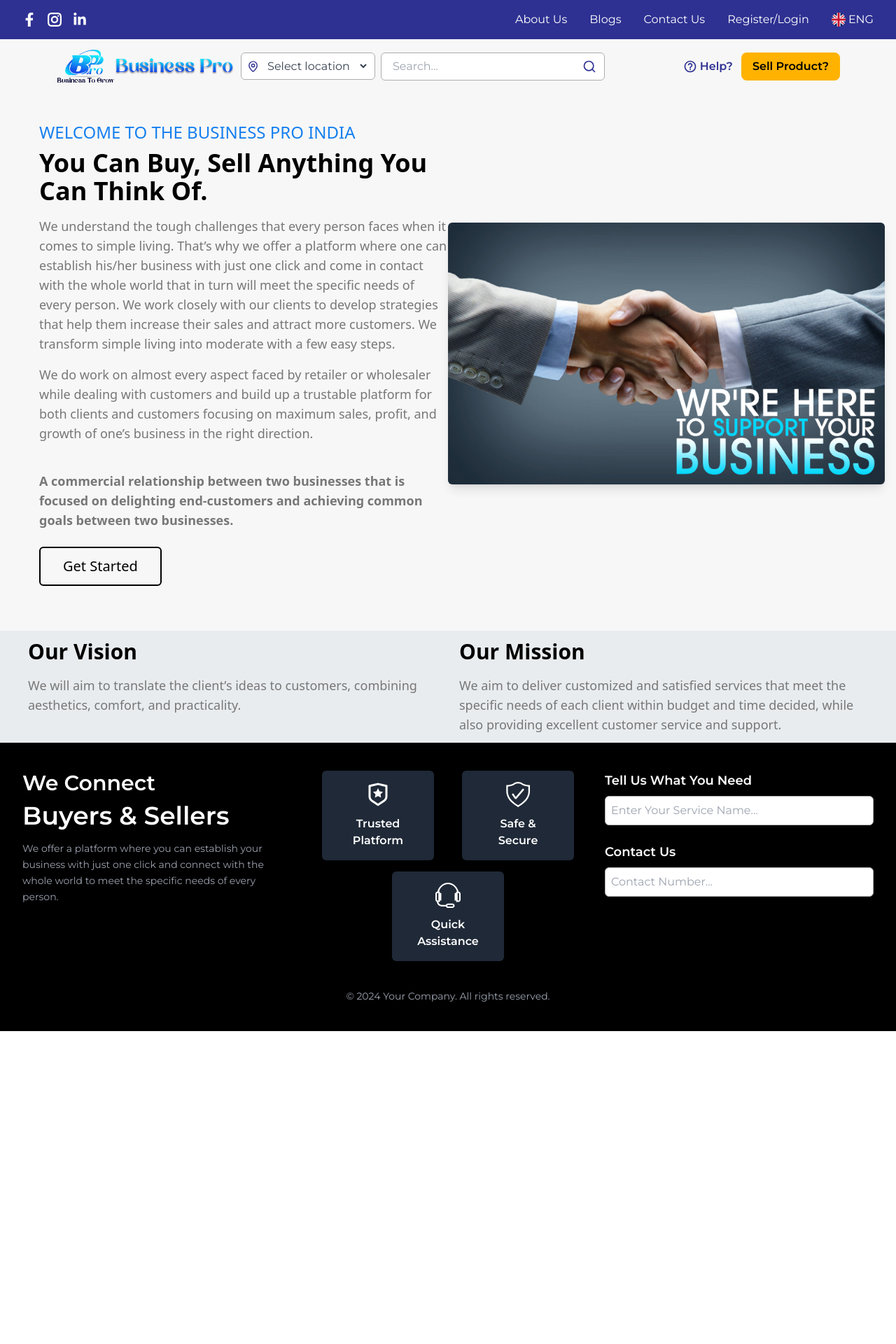
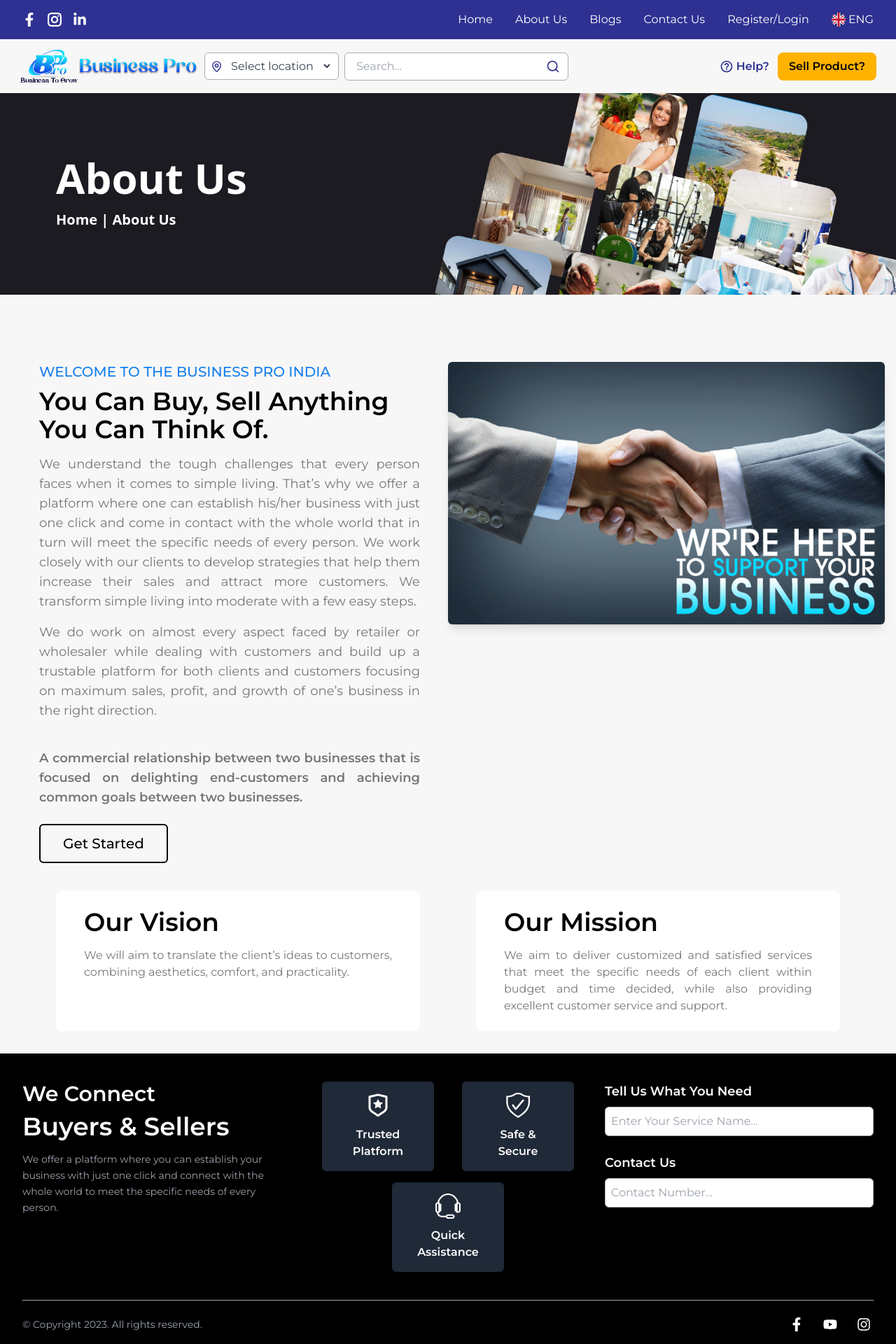
Before and after one commit to Jasveer399/Bpro-Business-FRONTEND, a React (Vite) app: page /about-us in a window 1280 px wide. Shown: the top 1920 px of the page at 70% size. Before the commit the page ends 1473 px from the top, so only its background shows below. Built offline with nearby package versions, Linux system fonts and the light colour scheme.

Commit message:
make dealer profile editable and change password of dealer

```diff
--- a/src/Dealer Dashboard/Components/Dashboard/DealerLayout.jsx
+++ b/src/Dealer Dashboard/Components/Dashboard/DealerLayout.jsx
@@ -40,7 +40,7 @@ function DealerLayout() {
     <div className="h-screen w-screen relative">
       <Navbar />
       <Header />
-      <div className="flex">
+      <div className="flex w-full">
         {/* Sidebar */}
         <div className="w-[22%] h-full">
           {/* Profile Section */}
--- a/src/Dealer Dashboard/Components/Forms/Contact Us/ContactForm.jsx
+++ b/src/Dealer Dashboard/Components/Forms/Contact Us/ContactForm.jsx
@@ -15,7 +15,7 @@ function ContactForm() {
 
   return (
     <div>
-      <div className="grid grid-cols-1 lg:grid-cols-2 gap-8 bg-white shadow-lg rounded-lg p-8 max-w-5xl mx-auto mt-10 mb-20">
+      <div className="grid grid-cols-1 lg:grid-cols-2 gap-8 bg-white shadow-lg rounded-lg p-8 max-w-[75rem] mx-auto mt-10 mb-20">
         {/* Contact Form */}
         <div>
           <h2 className="text-2xl font-bold mb-6 text-gray-800">
@@ -88,7 +88,7 @@ function ContactForm() {
         </div>
       </div>
 
-      <div className="flex flex-wrap justify-center gap-6 bg-white shadow-lg rounded-lg p-6 mx-auto mt-8">
+      <div className="flex flex-wrap justify-center gap-6 bg-white shadow-lg rounded-lg px-6 py-8 mx-auto mt-8">
         {[
           { image: contactPageImage1, link: "https://thestyledesign.com/" },
           { image: contactPageImage2, link: "https://chattertots.co.in/" },
@@ -105,7 +105,7 @@ function ContactForm() {
             <img
               src={item.image}
               alt={`Contact Page ${index + 1}`}
-              className="w-32 sm:w-40 lg:w-64 h-auto object-contain"
+              className="w-36 sm:w-40 lg:w-80 h-auto object-contain"
             />
           </a>
         ))}
--- a/src/Dealer Dashboard/Components/Forms/ProductLisiting.jsx
+++ b/src/Dealer Dashboard/Components/Forms/ProductLisiting.jsx
@@ -275,8 +275,11 @@ function ProductLisiting() {
   return (
     <>
       <Navbar />
+      <div className='mx-3'>
+      <Header />
+      </div>
       <img src="header-banner.jpg" alt="productLisiting" className='w-full h-72 object-cover relative' />
-      <h1 className='flex flex-col md:text-6xl text-4xl font-semibold text-white absolute top-40 md:left-20 left-5 gap-4'>Product Lisiting <span className='text-xl'>Home | Product Lisiting</span></h1>
+      <h1 className='flex flex-col md:text-6xl text-4xl font-semibold text-white absolute top-56 md:left-20 left-5 gap-4'>Product Lisiting <span className='text-xl'>Home | Product Lisiting</span></h1>
       <div className='mx-52 mt-20'>
         <h1 className='text-4xl font-bold text-center'>Create New listing</h1>
         <form className='flex flex-col gap-10' onSubmit={handleSubmit(addProductLisitingHandler)} >
--- a/src/Dealer Dashboard/Components/Home/Footer.jsx
+++ b/src/Dealer Dashboard/Components/Home/Footer.jsx
@@ -3,6 +3,7 @@ import FooterInput from "../../../ui/FooterInput";
 import { VscWorkspaceTrusted } from "react-icons/vsc";
 import { RiShieldStarLine } from "react-icons/ri";
 import { TfiHeadphoneAlt } from "react-icons/tfi";
+import { FaFacebookF, FaInstagram, FaYoutube } from "react-icons/fa";
 
 function Footer() {
   const footerBoxes = [
@@ -82,8 +83,21 @@ function Footer() {
         </div>
 
         {/* Bottom Section */}
-        <div className="mt-10 text-center text-sm text-gray-400">
-          <p>© 2024 Your Company. All rights reserved.</p>
+        <div className="border-t border-gray-400 flex justify-between items-center pt-5 mt-10">
+          <div className="text-sm text-gray-400">
+            <p>© Copyright 2023. All rights reserved.</p>
+          </div>
+          <div className="flex gap-5">
+            <a href="https://www.facebook.com/bproindia" target="_blank" className="hover:bg-[#EB6752] p-1 rounded-md cursor-pointer transform duration-100 ease-in-out">
+              <FaFacebookF size={20} />
+            </a>
+            <a href="https://www.youtube.com/@bproindia" target="_blank" className="hover:bg-[#EB6752] p-1 rounded-md cursor-pointer transform duration-100 ease-in-out">
+              <FaYoutube size={20} />
+            </a>
+            <a href="https://www.instagram.com/bproindia/" target="_blank" className="hover:bg-[#EB6752] p-1 rounded-md cursor-pointer transform duration-100 ease-in-out">
+              <FaInstagram size={20} />
+            </a>
+          </div>
         </div>
       </div>
     </div>
--- a/src/Dealer Dashboard/Components/Home/Navbar.jsx
+++ b/src/Dealer Dashboard/Components/Home/Navbar.jsx
@@ -3,6 +3,7 @@ import { FaFacebookF, FaLinkedinIn } from "react-icons/fa";
 import { GrInstagram } from "react-icons/gr";
 import { Menu, X } from "lucide-react";
 import { Link } from "react-router-dom";
+import { getDealerAccessToken } from "../../../Utils/Helper";
 
 const Navbar = () => {
   const [isOpen, setIsOpen] = useState(false);
@@ -10,6 +11,8 @@ const Navbar = () => {
   const toggleMenu = () => {
     setIsOpen(!isOpen);
   };
+
+  const token = getDealerAccessToken();
 
   return (
     <div className="bg-primary text-white font-montserrat">
@@ -21,6 +24,9 @@ const Navbar = () => {
           <FaLinkedinIn size={20} className="cursor-pointer hover:opacity-80" />
         </div>
         <div className="flex items-center gap-4 lg:gap-8">
+          <Link to="/home" className="hover:opacity-80">
+            Home
+          </Link>
           <Link to="/about-us" className="hover:opacity-80">
             About Us
           </Link>
@@ -30,9 +36,15 @@ const Navbar = () => {
           <Link to="/contact-us" className="hover:opacity-80">
             Contact Us
           </Link>
-          <Link to="/login" className="hover:opacity-80">
-            Register/Login
-          </Link>
+          {token ? (
+            <Link to="/my-dashboard/listing" className="hover:opacity-80">
+              Dashboard
+            </Link>
+          ) : (
+            <Link to="/login" className="hover:opacity-80">
+              Register/Login
+            </Link>
+          )}
           <div className="flex items-center gap-1 cursor-pointer hover:opacity-80">
             <img src="/eng.png" alt="Language" className="w-5 h-5" />
             <span>ENG</span>
@@ -68,7 +80,7 @@ const Navbar = () => {
             <Link href="/contact" className="hover:opacity-80">
               Contact Us
             </Link>
-            <Link href="/auth" className="hover:opacity-80">
+            <Link href="/login" className="hover:opacity-80">
               Register/Login
             </Link>
             <div className="flex items-center gap-1 cursor-pointer hover:opacity-80">
--- a/src/Dealer Dashboard/Pages/About Us/AboutUs.jsx
+++ b/src/Dealer Dashboard/Pages/About Us/AboutUs.jsx
@@ -9,20 +9,22 @@ function AboutUs() {
     <>
       <Navbar />
       <div className="bg-[#f7f7f7]">
-        <div className="mx-4 md:mx-8 lg:mx-16">
+        <div className="mx-3 ">
           <Header />
         </div>
+        <img src="header-banner.jpg" alt="productLisiting" className='w-full h-72 object-cover relative' />
+      <h1 className='flex flex-col md:text-6xl text-4xl font-semibold text-white absolute top-56 md:left-20 left-5 gap-4'>About Us<span className='text-xl'>Home | About Us</span></h1>
 
         {/* ABOUT US SECTION */}
-        <div className="flex flex-col-reverse md:flex-row items-center mt-10 px-4">
-          <div className="md:w-1/2 text-center md:text-left md:pl-10">
-            <h3 className="text-2xl font-medium text-[#157FEF] mb-2">
+        <div className="flex flex-col-reverse md:flex-row mt-24 px-4 font-montserrat">
+          <div className="md:w-1/2 text-center md:text-left md:px-10">
+            <h3 className="text-xl   font-medium text-[#157FEF] mb-2">
               WELCOME TO THE BUSINESS PRO INDIA
             </h3>
             <h1 className="text-3xl md:text-4xl font-bold mb-4">
               You Can Buy, Sell Anything You Can Think Of.
             </h1>
-            <p className="text-base md:text-lg mb-4 text-[#777777]">
+            <p className="text-base md:text-lg mb-4 text-[#777777] text-justify">
               We understand the tough challenges that every person faces when it
               comes to simple living. That’s why we offer a platform where one
               can establish his/her business with just one click and come in
@@ -32,14 +34,14 @@ function AboutUs() {
               customers. We transform simple living into moderate with a few
               easy steps.
             </p>
-            <p className="text-base md:text-lg mb-4 text-[#777777]">
+            <p className="text-base md:text-lg mb-4 text-[#777777] text-justify">
               We do work on almost every aspect faced by retailer or wholesaler
               while dealing with customers and build up a trustable platform for
               both clients and customers focusing on maximum sales, profit, and
               growth of one’s business in the right direction.
             </p>
             <br />
-            <p className="text-base md:text-lg font-semibold mb-6 text-[#777777]">
+            <p className="text-base md:text-lg font-semibold mb-6 text-[#777777] text-justify">
               A commercial relationship between two businesses that is focused
               on delighting end-customers and achieving common goals between two
               businesses.
@@ -59,20 +61,20 @@ function AboutUs() {
         </div>
 
         {/* VISION AND MISSION */}
-        <div className="mt-16 p-3 px-10 bg-[#e9ecef]">
-          <div className="flex flex-col md:flex-row justify-between gap-8">
-            <div className="md:w-1/2">
-              <h1 className="text-3xl font-bold text-black mb-4">Our Vision</h1>
-              <p className="text-base font-normal md:text-lg mb-4 text-[#777777]">
+        <div className="mt-10 bg-[#F7F7F7] font-montserrat">
+          <div className="flex flex-col md:flex-row justify-between gap-20">
+            <div className="md:w-1/2 ml-20 bg-white py-6 rounded-lg px-10 mb-8">
+              <h1 className="text-4xl font-bold text-black mb-4">Our Vision</h1>
+              <p className="text-base font-normal md:text-base mb-4 text-[#777777] text-justify">
                 We will aim to translate the client’s ideas to customers,
                 combining aesthetics, comfort, and practicality.
               </p>
             </div>
-            <div className="md:w-1/2">
-              <h1 className="text-3xl font-bold text-black mb-4">
+            <div className="md:w-1/2 mr-20 bg-white py-6 rounded-lg px-10 mb-8">
+              <h1 className="text-4xl font-bold text-black mb-4">
                 Our Mission
               </h1>
-              <p className="text-base font-normal md:text-lg text-[#777777]">
+              <p className="text-base font-normal md:text-base text-[#777777] text-justify">
                 We aim to deliver customized and satisfied services that meet
                 the specific needs of each client within budget and time
                 decided, while also providing excellent customer service and
--- a/src/Dealer Dashboard/Pages/Blogs/Blogs.jsx
+++ b/src/Dealer Dashboard/Pages/Blogs/Blogs.jsx
@@ -6,6 +6,7 @@ import ShowBlogCard from '../../Components/Blogs/ShowBlogCard';
 import PopularTags from '../../Components/Blogs/PopularTags';
 import SearchBlog from '../../Components/Blogs/SearchBlog';
 import { tags } from '../../../Utils/tags';
+import Header from '../../Components/Home/Header';
 
 function Allblogs() {
     const { status, error, blogs } = useSelector((state) => state.blogs);
@@ -19,11 +20,16 @@ function Allblogs() {
     return (
         <>
             <Navbar />
-            <div className='bg-[#2e3192] w-full h-40 mt-20 flex flex-col gap-4 justify-center items-center'>
+            <div className='mx-3'>
+                <Header />
+            </div>
+            <img src="header-banner.jpg" alt="productLisiting" className='w-full h-72 object-cover relative' />
+      <h1 className='flex flex-col md:text-6xl text-4xl font-semibold text-white absolute top-56 md:left-20 left-5 gap-4'>Blogs <span className='text-xl'>Home | Blogs</span></h1>
+            {/* <div className='bg-[#2e3192] w-full h-40 mt-20 flex flex-col gap-4 justify-center items-center'>
                 <h1 className='text-5xl text-white'>Blog-List</h1>
                 <h1 className='text-white'>Home / Blogs / Blog-List</h1>
-            </div>
-            <div className='flex gap-5 mx-40 mt-10'>
+            </div> */}
+            <div className='flex gap-5 mx-40 mt-20'>
                 <div className='w-3/5 flex flex-col gap-5'>
                     {blogs.map(blog => <ShowBlogCard imageUrl={blog?.images[0]?.url} title={blog?.name} content={blog?.content} date={blog?.createdAt} id={blog?.id}/>)}
                 </div>
--- a/src/Dealer Dashboard/Pages/Contact Us/ContactUs.jsx
+++ b/src/Dealer Dashboard/Pages/Contact Us/ContactUs.jsx
@@ -12,11 +12,15 @@ function ContactUs() {
     <>
       <Navbar />
       <div className="bg-[#f7f7f7]">
-        <div className="mx-4 md:mx-8 lg:mx-16">
+        <div className="">
+          <div className="mx-3">
           <Header />
+          </div>
+          <img src="header-banner.jpg" alt="productLisiting" className='w-full h-72 object-cover relative' />
+      <h1 className='flex flex-col md:text-6xl text-4xl font-semibold text-white absolute top-56 md:left-20 left-5 gap-4'>Contact Us <span className='text-xl'>Home | Contact Us</span></h1>
 
           {/* Get In Touch Section */}
-          <div className="flex flex-col items-center text-center mt-10 px-4">
+          <div className="flex flex-col items-center text-center mt-24 px-4">
             <h2 className="uppercase font-semibold text-[#EB6752] text-lg md:text-xl mb-2">
               Get In Touch
             </h2>
@@ -54,7 +58,7 @@ function ContactUs() {
           </div>
 
           {/* Contact Form Section */}
-          <div className="px-4 md:px-8 lg:px-16">
+          <div>
             <ContactForm />
           </div>
         </div>
--- a/src/Dealer Dashboard/Pages/Home/Home.jsx
+++ b/src/Dealer Dashboard/Pages/Home/Home.jsx
@@ -159,8 +159,8 @@ function Home() {
           </div>
         </div>
 
+      </div>
         <Footer />
-      </div>
     </>
   );
 }
--- a/src/Utils/server.js
+++ b/src/Utils/server.js
@@ -1,5 +1,5 @@
-// export const server = "http://localhost:3000"
-export const server = "https://bpro-business-backend.onrender.com"
+export const server = "http://localhost:3000"
+// export const server = "https://bpro-business-backend.onrender.com"
 
 //  ALl Dealers Route
 export const createDealerAccount = `${server}/api/v1/dealer/createDealerAccount`;
@@ -8,6 +8,7 @@ export const getAllDealers = `${server}/api/v1/dealer/getAllDealers`;
 export const deleteDealer = `${server}/api/v1/dealer/deleteDealer`;
 export const getCurrentDealer = `${server}/api/v1/dealer/getCurrentDealer`;
 export const dealerLogin = `${server}/api/v1/dealer/dealerLogin`;
+export const changePassword = `${server}/api/v1/dealer/changePassword`;
 
 // ALl Banners Route
 export const addBanner = `${server}/api/v1/banners/addBanner`;
```
Also changed, not shown: src/Dealer Dashboard/Components/Dashboard/Accounts/EditDealerProfile.jsx (+49 -6 lines), src/Redux/Features/dealersSlice.js (+39 -4 lines).
